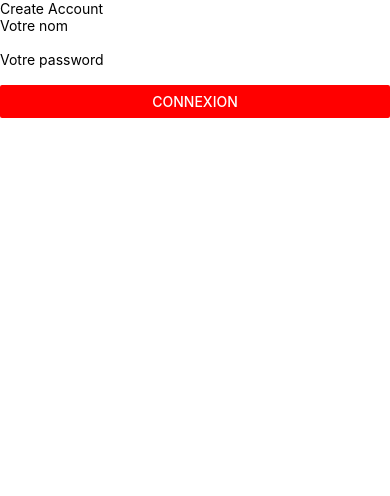
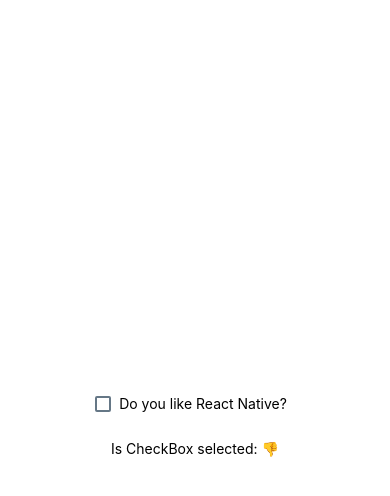
Before and after one commit to MezghichGit/rean, a React Native app: screen / in a window 390 px wide. Shown: the top 496 px of the page. Built offline with nearby package versions, Linux system fonts and the light colour scheme.

Commit message:
un exmple avec checkbox

```diff
--- a/App.js
+++ b/App.js
@@ -1,52 +1,40 @@
-import { Component} from 'react';
-import { ScrollView ,TextInput, Text, View, Button } from 'react-native';
+import React, { useState } from "react";
+import { CheckBox, Text, StyleSheet, View } from "react-native";
 
-export default class App extends Component {
+const App = () => {
+  const [isSelected, setSelection] = useState(false);
 
-  constructor(props){
-    super(props)
+  return (
+    <View style={styles.container}>
+      <View style={styles.checkboxContainer}>
+        <CheckBox
+          value={isSelected}
+          onValueChange={setSelection}
+          style={styles.checkbox}
+        />
+        <Text style={styles.label}>Do you like React Native?</Text>
+      </View>
+      <Text>Is CheckBox selected: {isSelected ? "👍" : "👎"}</Text>
+    </View>
+  );
+};
 
-    this.state = {
-      username: '',
-      password: '',
-    }
-  }
+const styles = StyleSheet.create({
+  container: {
+    flex: 1,
+    alignItems: "center",
+    justifyContent: "center",
+  },
+  checkboxContainer: {
+    flexDirection: "row",
+    marginBottom: 20,
+  },
+  checkbox: {
+    alignSelf: "center",
+  },
+  label: {
+    margin: 8,
+  },
+});
 
-  _handlePress() {
-     console.log(this.state.username);
-     console.log(this.state.password);
-  }
-
-  render() {
-    return (
-    <ScrollView >
-      <View >
-        <Text>
-          Create Account
-        </Text>
-
-        <Text >
-          Votre nom
-        </Text>
-
-        <TextInput
-
-          placeholder=""
-          onChangeText={(text) => this.setState({username:text})}
-        />
-        <Text >
-          Votre password
-        </Text>
-
-        <TextInput
-          placeholder=""
-          onChangeText={(text) => this.setState({password:text})}
-        />
-
-        <Button onPress={() => this._handlePress()} color='red' title="Connexion">
-        </Button>
-        </View>
-      </ScrollView>
-    );
-  }
-}
+export default App;
```
